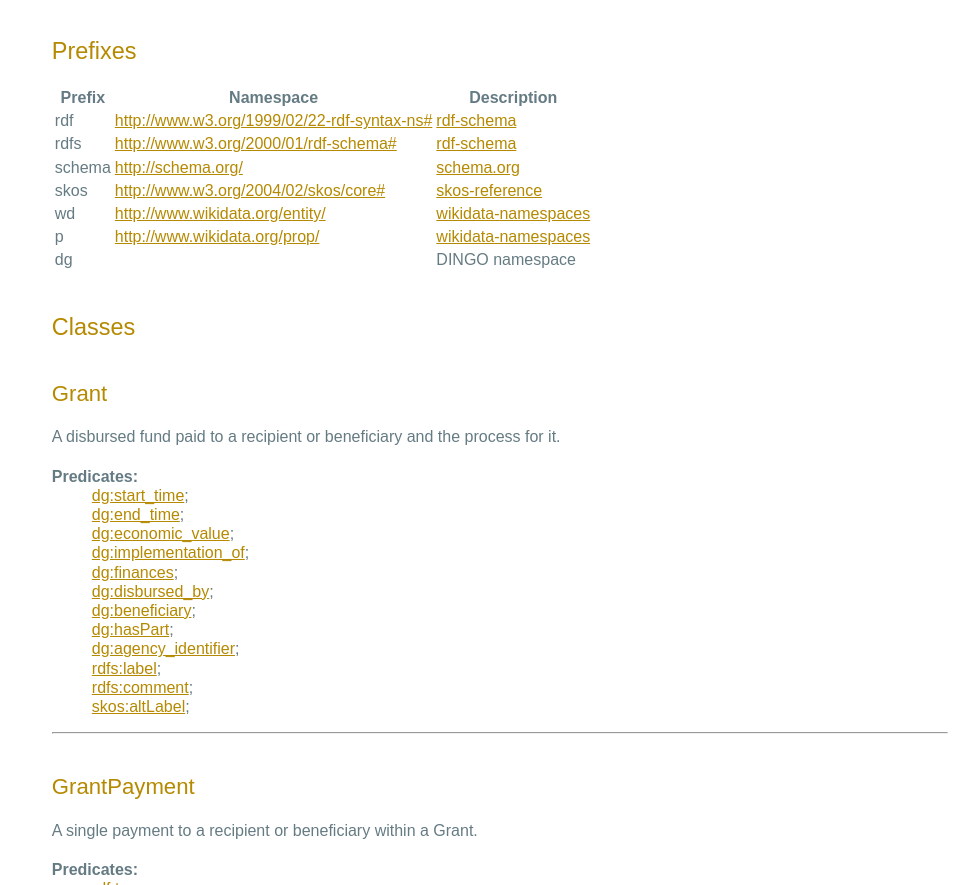
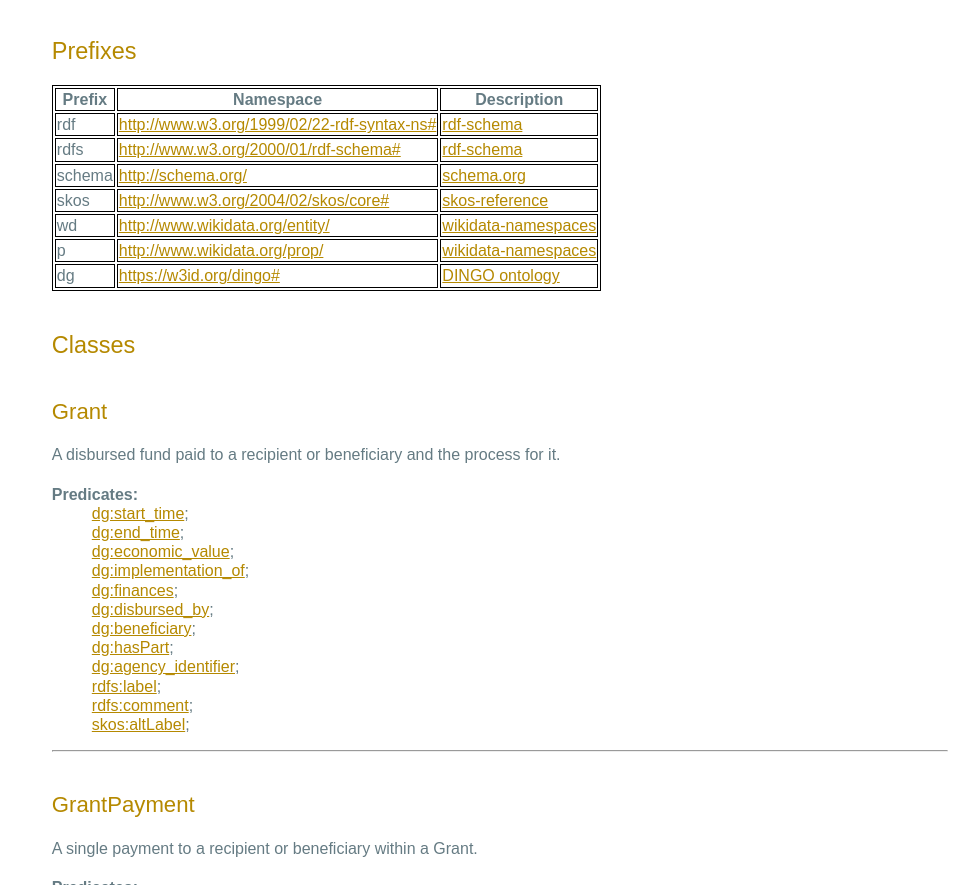
Before and after one commit to dcodings/DINGO, a plain HTML site: page index.html in a window 1280 px wide. Shown: the part 4564-5449 px from the top of the page, without its empty margins (321-1280 px from the left). Drawn offline with Linux system fonts and the light colour scheme.

Commit message:
CSS style change documentation file of DINGO ontology.

```diff
--- a/index.html
+++ b/index.html
@@ -294,6 +294,10 @@ body{
 p > code {
       color: #C83500;
     }
+
+table, th, td {
+  border: 1px solid black;
+}
 
 </style>
 </head>
@@ -720,8 +724,8 @@ A special Property associating an Instance to the Class it belongs to.</li>
 </tr>
 <tr>
 <td>dg </td>
-<td> </td>
-<td> DINGO namespace</td>
+<td> <a href="https://w3id.org/dingo#">https://w3id.org/dingo#</a> </td>
+<td> <a href="https://w3id.org/dingo">DINGO ontology</a></td>
 </tr>
 </tbody>
 </table>
```
